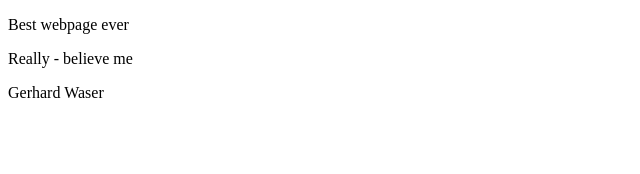
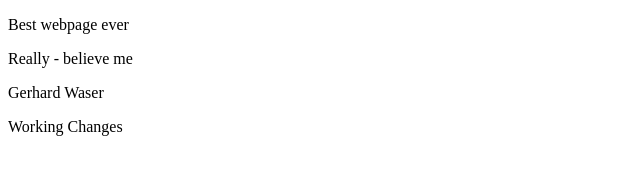
Before and after one commit to waserge/TestRepo1, a plain HTML site: page index.html in a window 1280 px wide. Shown: the whole page, without its empty margins (0-640 px from the left). Drawn offline with Linux system fonts and the light colour scheme.

Commit message:
Diverse Erweiterungen

```diff
--- a/index.html
+++ b/index.html
@@ -9,5 +9,6 @@
 		<p>Best webpage ever</p>
 		<p>Really - believe me</p>
 		<p>Gerhard Waser</p>
+		<p>Working Changes</p>
 	</body>
 </html>
--- a/index.js
+++ b/index.js
@@ -1 +1,2 @@
 console.log('up and running')
+console.log('working changes')
```
